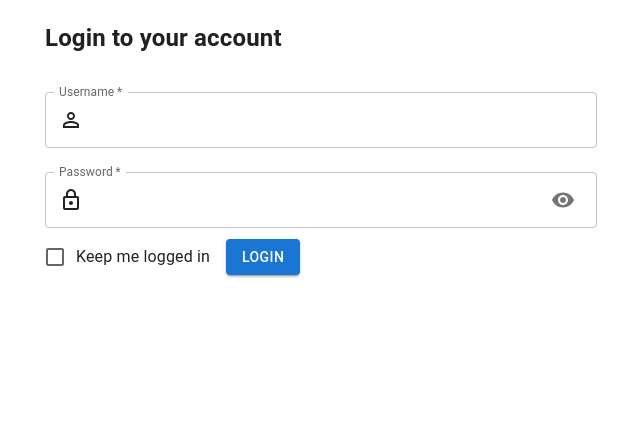
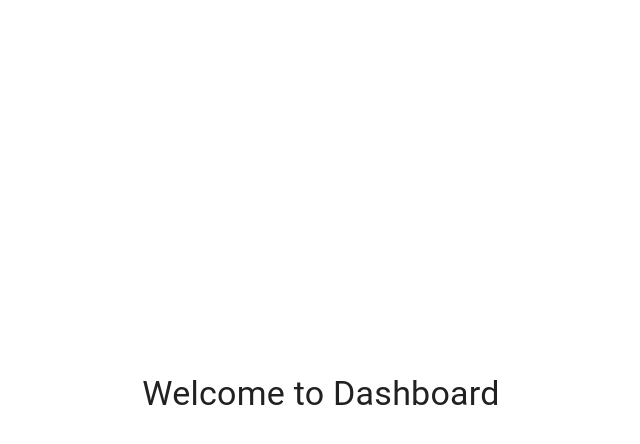
Before and after one commit to zsubzwary/frontend-test, a React (Create React App) app: page / in a window 1280 px wide. Shown: the top 444 px of the page, without its empty margins (319-959 px from the left). Built offline with nearby package versions, Linux system fonts and the light colour scheme; sample sign-in values are in the browser's storage.

Commit message:
Integrating Protected Routes in app.js

```diff
--- a/src/App.js
+++ b/src/App.js
@@ -1,24 +1,21 @@
 import React from "react";
 import { BrowserRouter as Router, Route, Routes, Navigate } from "react-router-dom";
 import Login from "./pages/login";
-// import Dashboard from './Dashboard';
+import Dashboard from './pages/dashboard';
 // import Issues from './Issues';
 import { CssBaseline } from "@mui/material";
-
-const ProtectedRoute = ({ element }) => {
-  const isLoggedIn =
-    localStorage.getItem("loggedIn") === "true" || sessionStorage.getItem("loggedIn") === "true";
-  return isLoggedIn ? element : <Navigate to="/" />;
-};
+import { ProtectedRoutes } from "./util/ProtectedRoutes";
 
 function App() {
   return (
     <Router>
       <CssBaseline />
       <Routes>
-        <Route path="/" element={<Login />} />
-        {/* <Route path="/dashboard" element={<ProtectedRoute element={<Dashboard />} />} />
-                <Route path="/issues" element={<ProtectedRoute element={<Issues />} />} /> */}
+          <Route element={<ProtectedRoutes/>}>
+            <Route path="/" element={<Dashboard/>} />
+          </Route>
+
+          <Route path="/login" element={<Login />} />
       </Routes>
     </Router>
   );
```
